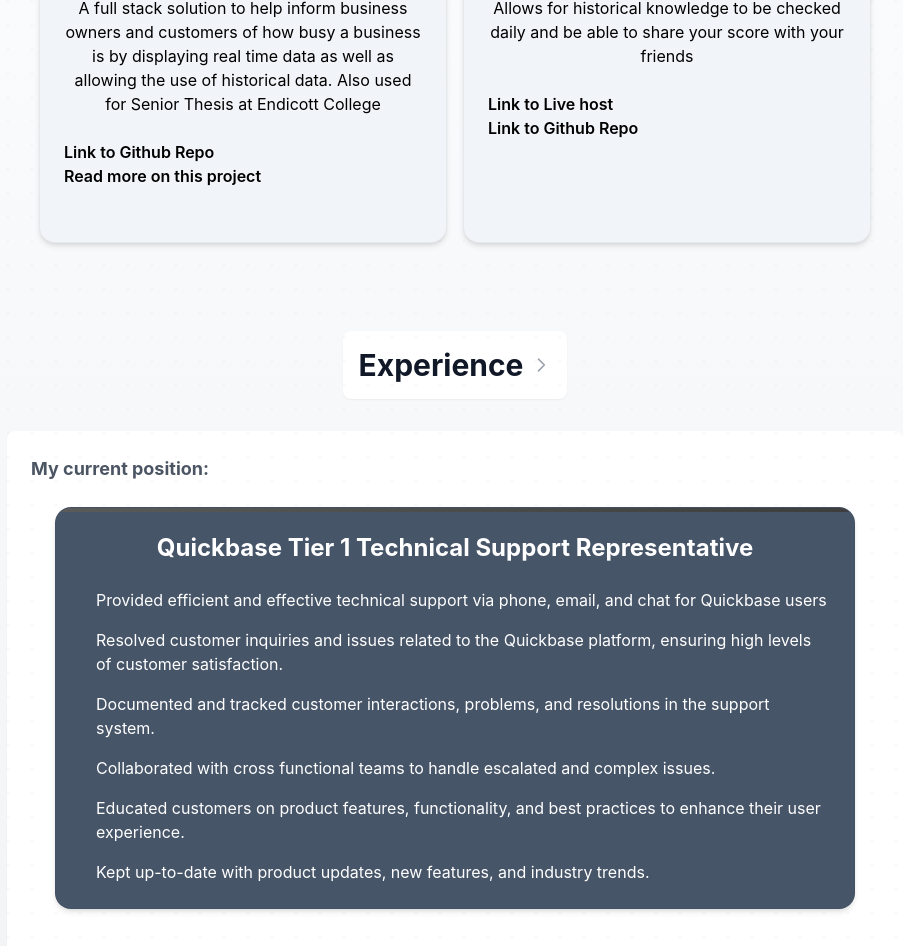
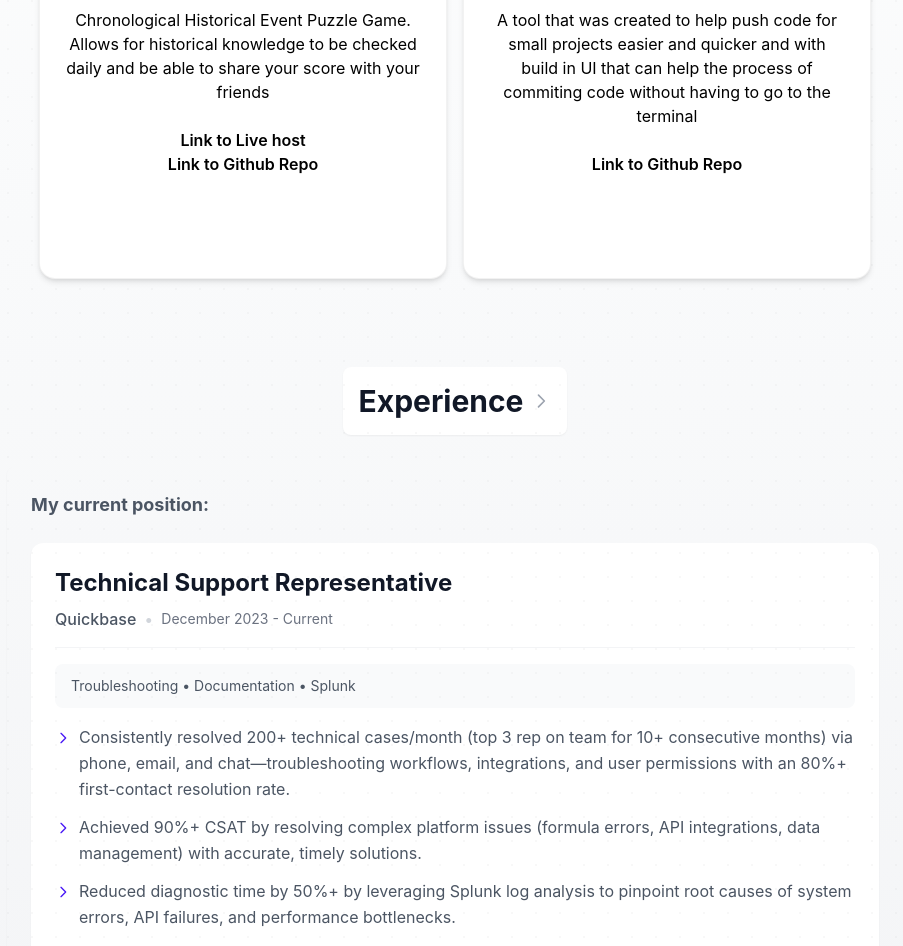
Before and after one commit to ljodiceendicott/Programming-Portfolio, a Next.js app: page / in a window 1280 px wide. Shown: the part 840-1786 px from the top of the page, without its empty margins (185-1088 px from the left). Built offline with nearby package versions, Linux system fonts and the light colour scheme.

Commit message:
changed some job data as well as styling on first page

```diff
--- a/src/pages/components/Preview-Card.tsx
+++ b/src/pages/components/Preview-Card.tsx
@@ -33,7 +33,7 @@
 }) => {
   return (
     <>
-      <div className="preview-card h-auto overflow-auto bg-slate-100 text-black">
+      <div className="preview-card h-auto overflow-auto bg-white text-black">
         <h1 className="text-2xl font-bold">{title}</h1>
         <div id="techcontainer" className="flex justify-center space-x-3">
           {technologies}
@@ -43,7 +43,7 @@
         <div className="flex-wrap">{description}</div>
         <br />
         {repoLink && pageLink ? (
-          <div className="text-left font-semibold">
+          <div className=" font-semibold">
             <a
               className="hover:cursor-pointer hover:font-bold hover:text-blue-900"
               href={repoLink}
@@ -59,7 +59,7 @@
             </a>
           </div>
         ) : liveLink ? (
-          <div className="text-left font-semibold">
+          <div className=" font-semibold">
           <a
             className="hover:cursor-pointer hover:font-bold hover:text-blue-900"
             href={liveLink}
@@ -75,7 +75,7 @@
           </a>
         </div>
 
-        ) : (
+        ) : Frontendlink && backendlink ?(
           <div className="text-left font-semibold">
           <a
             className="hover:cursor-pointer hover:font-bold hover:text-blue-900"
@@ -91,7 +91,16 @@
             Link to Github Repo for Backend
           </a>
         </div>
-        )}
+        ) :
+        (
+          <a
+          className="hover:cursor-pointer hover:font-bold hover:text-blue-900 font-semibold"
+          href={repoLink}
+        >
+          Link to Github Repo
+        </a>
+        )
+        }
       </div>
     </>
   );
--- a/src/pages/index.tsx
+++ b/src/pages/index.tsx
@@ -49,6 +49,9 @@
             </Link>
 
             <div className="mt-8 mx-auto container px-4 sm:px-6 lg:px-8">
+            <p className="mb-2 text-lg text-left text-gray-600 font-bold">
+               Some Notable Projects:
+              </p>
               <ProjectShowcase />
             </div>
           </section>
@@ -71,7 +74,7 @@
               </svg>
             </Link>
 
-            <div className="mt-8 rounded-lg bg-white p-6 shadow-sm">
+            <div className="mt-8 rounded-lg p-6 shadow-sm text-left">
               <p className="mb-6 text-lg text-left text-gray-600 font-bold">
                 My current position:
               </p>
--- a/src/pages/sections/currentjob.tsx
+++ b/src/pages/sections/currentjob.tsx
@@ -1,21 +1,29 @@
+import EmploymentCard from "../components/Employment-Card";
+import jobData from "../updated_resume.json";
 
-const jobdesc = ["Provided efficient and effective technical support via phone, email, and chat for Quickbase users",
-"Resolved customer inquiries and issues related to the Quickbase platform, ensuring high levels of customer satisfaction.",
-"Documented and tracked customer interactions, problems, and resolutions in the support system.",
-"Collaborated with cross functional teams to handle escalated and complex issues.",
-"Educated customers on product features, functionality, and best practices to enhance their user experience.",
-"Kept up-to-date with product updates, new features, and industry trends."];
+interface JobExperience {
+    position: string;
+    company: string;
+    date: string;
+    key_parts_of_job: string[];
+    job_responsibilities: string[];
+}
 
+interface ResumeData {
+    experience: JobExperience[];
+}
 
-export default function currentjob() {
+const job = jobData as ResumeData;
+const recentJob = job.experience[0] as JobExperience;
+
+export default function CurrentJob() {
     return (
-    <div className="preview-card h-auto overflow-auto bg-slate-600 text-white">
-        <h1 className="text-2xl font-bold">Quickbase Tier 1 Technical Support Representative</h1> <br/>
-            <ul className="text-left space-y-4">
-            {jobdesc.map((action,idx) =>
-            <li key={idx} className=" pl-4">{action}</li>
-            )}
-            </ul>
-            </div>
-  )
+        <EmploymentCard
+            title={recentJob.position}
+            company={recentJob.company}
+            description={recentJob.job_responsibilities}
+            keyparts={recentJob.key_parts_of_job}
+            timeframe={recentJob.date}
+        />
+    );
 }
--- a/src/pages/sections/projectshowcase.tsx
+++ b/src/pages/sections/projectshowcase.tsx
@@ -6,13 +6,7 @@
     <div className="flex space-x-4">
       {/* This is the showcase of the projects that I will be looking to show off */}
       {/* Will Soon systematically read in these values from Resume */}
-      <PreviewCard
-        title="CrowdWatch"
-        description="A full stack solution to help inform business owners and customers of how busy a business is by displaying real time data as well as allowing the use of historical data. Also used for Senior Thesis at Endicott College"
-        repoLink="https://github.com/ljodiceendicott/CrowdWatch"
-        pageLink="https://docs.google.com/document/d/e/2PACX-1vRTV-NPqKuE_ZPC1UbwoRSEr2qawrUnvC-V6Zrq60OuKGlauEKXZC211aPnS4S6dEEOjoETfdSVDvTg/pub"
-        technologies={["Javascript | Python | HTML/CSS | Arduino C++"]}
-      />
+
       <PreviewCard
         title="Trivily"
         description="Chronological Historical Event Puzzle Game. Allows for historical knowledge to be checked daily and be able to share your score with your friends"
@@ -20,6 +14,13 @@
         liveLink="https://trivily.vercel.app/" //Adding link to web hosted on vercel
         technologies={["Typescript | Next.js | Postgres"]}
       />
+      <PreviewCard
+        title="Gitfast"
+        description="A tool that was created to help push code for small projects easier and quicker and with build in UI that can help the process of commiting code without having to go to the terminal"
+        repoLink="https://github.com/ljodiceendicott/GitFast"
+        technologies={["Python | Bash"]}
+      />
+
     </div>
   );
 }
--- a/src/pages/updated_resume.json
+++ b/src/pages/updated_resume.json
@@ -111,19 +111,19 @@
             "position": "Technical Support Representative",
             "company": "Quickbase",
             "date": "December 2023 - Current",
-            "key_parts_of_job": [
-                "Troubleshooting",
-                "Documentation",
-                "Client Communication"
-            ],
-            "job_responsibilities":[
-                "Provided efficient and effective technical support via phone, email, and chat for Quickbase users",
-                "Resolved customer inquiries and issues related to the Quickbase platform, ensuring high levels of customer satisfaction.",
-                "Documented and tracked customer interactions, problems, and resolutions in the support system.",
-                "Collaborated with cross functional teams to handle escalated and complex issues.",
-                "Educated customers on product features, functionality, and best practices to enhance their user experience.",
-                "Kept up-to-date with product updates, new features, and industry trends."
-            ]
+           "key_parts_of_job": [
+        "Troubleshooting",
+        "Documentation",
+        "Splunk"
+    ],
+    "job_responsibilities": [
+        "Consistently resolved 200+ technical cases/month (top 3 rep on team for 10+ consecutive months) via phone, email, and chat—troubleshooting workflows, integrations, and user permissions with an 80%+ first-contact resolution rate.",
+        "Achieved 90%+ CSAT by resolving complex platform issues (formula errors, API integrations, data management) with accurate, timely solutions.",
+        "Reduced diagnostic time by 50%+ by leveraging Splunk log analysis to pinpoint root causes of system errors, API failures, and performance bottlenecks.",
+        "Minimized customer downtime during releases by staying ahead of product updates and trends, enabling proactive support and training.",
+        "Documented and tracked customer interactions, problems, and resolutions in the support system to improve knowledge base accuracy.",
+        "Collaborated with cross-functional teams to escalate and resolve critical technical issues efficiently."
+    ]
         },
         {
             "position": "Freelance Software Developer",
```
